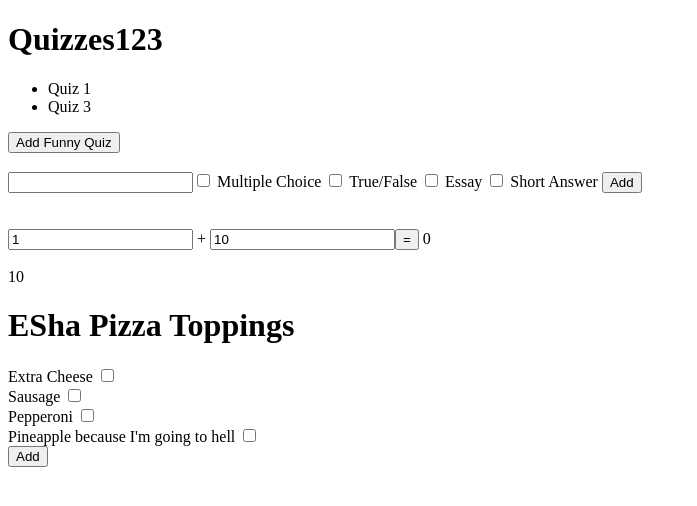
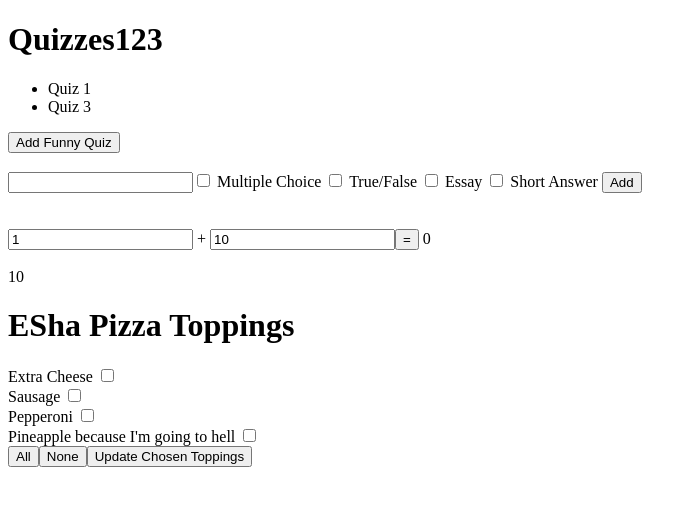
Before and after one commit to 2018-spring-mjs-th/week-two-a, an Angular app: page / in a window 1280 px wide. Shown: the top 506 px of the page, without its empty margins (0-697 px from the left). Built offline with nearby package versions, Linux system fonts and the light colour scheme.

Commit message:
Finaling pizza topings with strings atdded to addPizzaTopping.

```diff
--- a/src/app/app.component.html
+++ b/src/app/app.component.html
@@ -46,7 +46,7 @@
   {{ number2 }}
 </div>
 <div>
-  <!-- <input type="text" [(ngModel)]=> -->
+
   <e-sha-pizza-toppings></e-sha-pizza-toppings>
-  <button (click)="addPizzaTopping()">Add</button>
+
 </div >
--- a/src/app/app.component.ts
+++ b/src/app/app.component.ts
@@ -8,9 +8,9 @@ interface quizDisplay {
   questionTypeSummary: string;
 }
 
-interface toppingDisplay {
-  toppingName: string
-}
+// interface toppingDisplay {
+//   toppingName: string[]
+// }
 
 @Component({
   selector: 'app-root',
@@ -83,18 +83,18 @@ export class AppComponent {
     this.answer = Number(this.number1) + Number(this.number2)
   };
 
-  // Pizza Toppings
+  // // Pizza Toppings
 
-  chosenToppings: toppingDisplay[] = [];
+  // chosenToppings: toppingDisplay[] = [];
 
-  toppingName = "";
+  // toppingName = "";
 
-  public addPizzaTopping() {
-    let y = this.PizzaToppingsSubComponent.toppings
-      .filter(x => x.checked)
-      .map(x=> x.name)
-      .join(', ');
+  // public addPizzaTopping() {
+  //   let y = this.PizzaToppingsSubComponent.toppings
+  //     .filter(x => x.checked)
+  //     .map(x=> x.name)
+  //     .join(', ');
 
-      this.chosenToppings.push({ toppingName: y })
-  }
+  //     this.chosenToppings.push({ toppingName: EShaPizzaToppingsComponent.toppings })
+  // }
 }
--- a/src/app/e-sha-pizza-toppings/e-sha-pizza-toppings.component.html
+++ b/src/app/e-sha-pizza-toppings/e-sha-pizza-toppings.component.html
@@ -5,4 +5,8 @@
     <input type="checkbox" [(ngModel)]='t.checked' />
 
   </label>
-</div>
+
+  </div>
+  <button (click)="checkAllToppings()">All</button>
+  <button (click)="uncheckAllToppings()">None</button>
+  <button (click)="addPizzaTopping()">Update Chosen Toppings</button><span *ngIf="chosenToppings.length > 0 ">{{ chosenToppings }}</span>
--- a/src/app/e-sha-pizza-toppings/e-sha-pizza-toppings.component.ts
+++ b/src/app/e-sha-pizza-toppings/e-sha-pizza-toppings.component.ts
@@ -4,6 +4,10 @@ import { PizzaToppingsService } from '../pizza-toppings.service';
 interface topping {
   name: string;
   checked: boolean;
+}
+
+interface toppingDisplay {
+  toppingName: string[]
 }
 
 @Component({
@@ -21,4 +25,31 @@ export class EShaPizzaToppingsComponent implements OnInit {
       .map(x => ({ name: x, checked: false }));
   }
 
+    // Pizza Toppings
+
+
+    chosenToppings: string = "";
+
+
+
+    public addPizzaTopping() {
+      this.chosenToppings = "I love "  + this.toppings
+        .filter(x => x.checked)
+        .map(x=> x.name)
+        .join(', ')
+        + "!!";
+
+    }
+
+    uncheckAllToppings() {
+      this.toppings.forEach(t => t.checked = false);
+      this.chosenToppings = "";
+    }
+
+    checkAllToppings() {
+      this.toppings.forEach(t => t.checked = true);
+      this.addPizzaTopping();
+    }
+
+
 }
```
